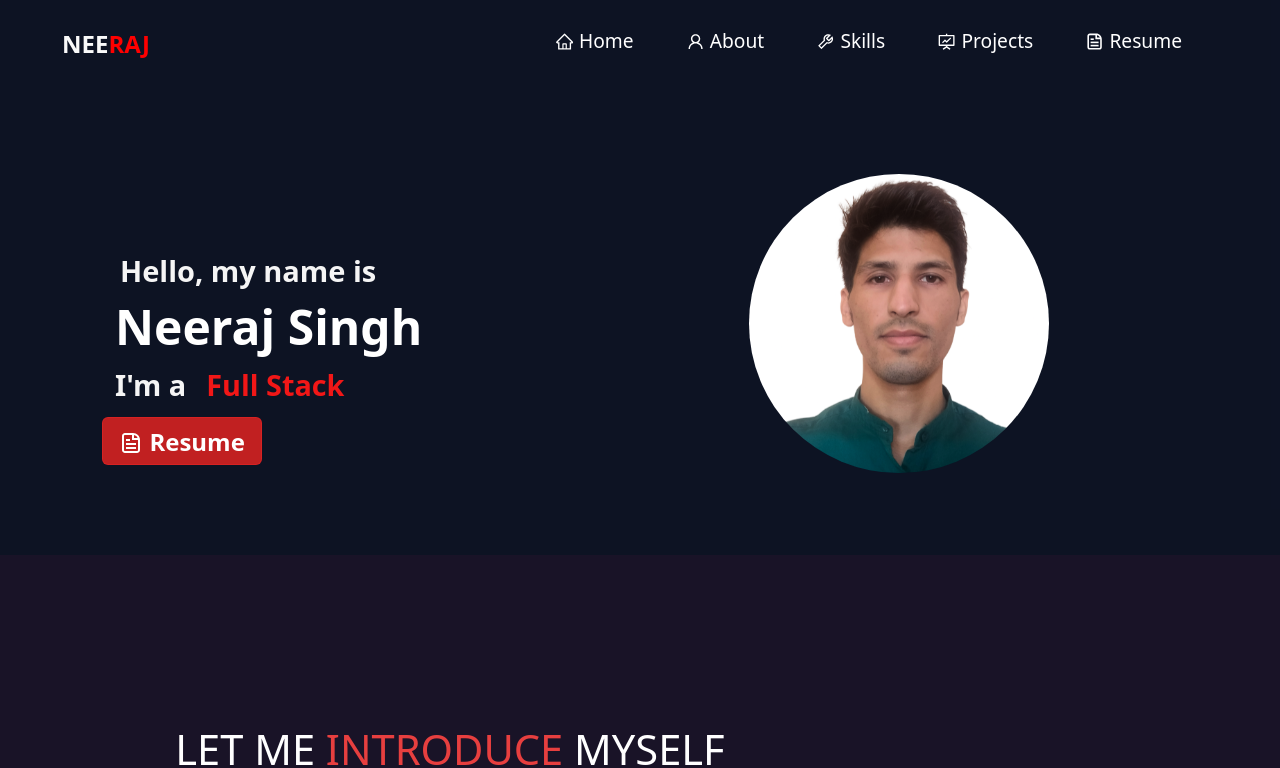
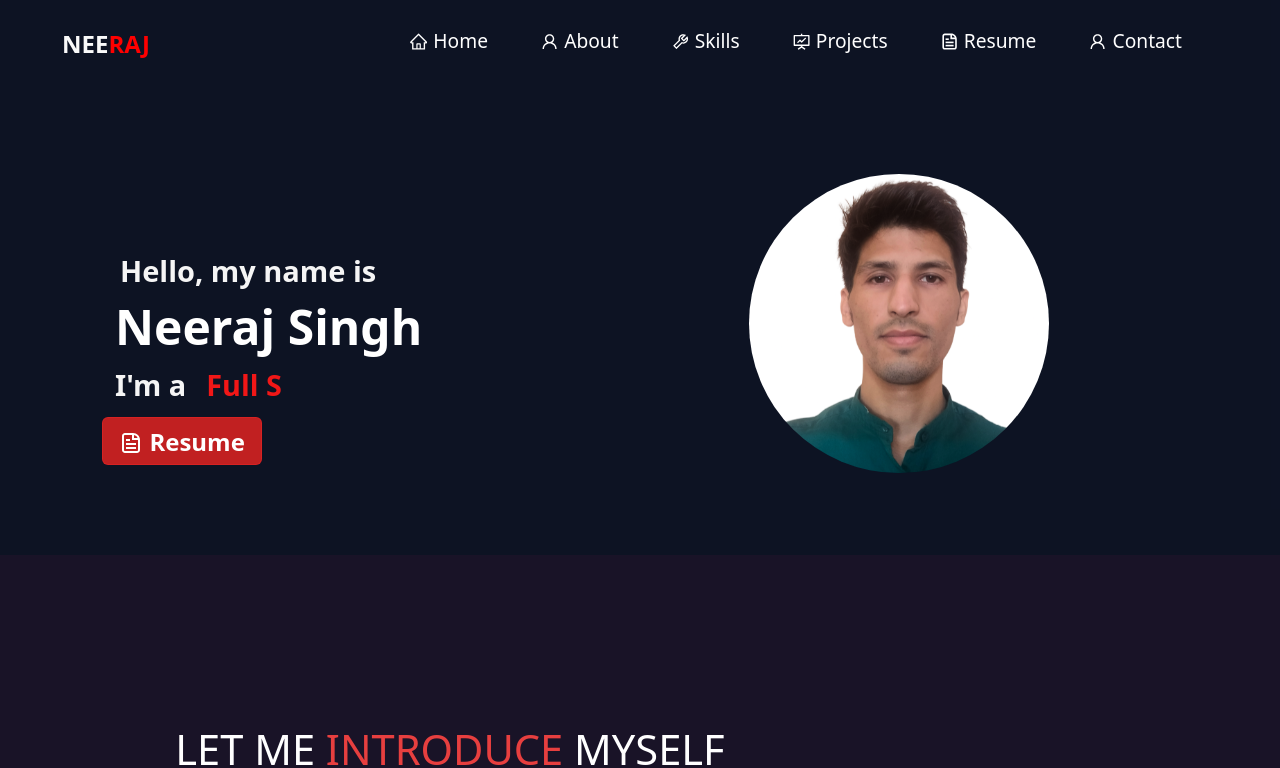
Before and after one commit to neerajsinghraikwal/neerajsinghraikwal.github.io, a React (Create React App) app: page /1 in a window 1280 px wide. Shown: the top 768 px of the page. Built offline with nearby package versions, Linux system fonts and the light colour scheme.

Commit message:
changes added

```diff
--- a/src/App.js
+++ b/src/App.js
@@ -1,27 +1,20 @@
 import Navbar from "./components/Navbar";
 import Home from "./components/Home/Home";
-import Footer from "./components/Footer";
-import {
-  BrowserRouter as Router,
-  Route,
-  Routes
-} from "react-router-dom";
+import { BrowserRouter as Router, Route, Routes } from "react-router-dom";
 import "./style.css";
 import "./App.css";
 import "bootstrap/dist/css/bootstrap.min.css";
 
 function App() {
-
   return (
     <div className="App">
       <Router>
-      <div className="App" >
+        <div className="App">
           <Navbar />
           <Routes>
             <Route path="/:id" element={<Home />} />
             <Route path="*" exact element={<Home />} />
           </Routes>
-        <Footer />
         </div>
       </Router>
     </div>
--- a/src/components/Footer.js
+++ b/src/components/Contact.js
@@ -3,9 +3,9 @@ import { Container, Row, Col } from "react-bootstrap";
 import { AiFillGithub, AiFillMail } from "react-icons/ai";
 // import { FaLinkedinIn } from "react-icons/fa";
 
-function Footer() {
+function Contact() {
   return (
-    <Container fluid className="footer">
+    <Container fluid className="footer" id="contact">
       <Row>
         <Col md={12} className="home-about-social">
           <h1>FIND ME ON</h1>
@@ -31,8 +31,8 @@ function Footer() {
                 className="icon-colour  home-social-icons"
               >
                 <FaLinkedinIn />
-              </a> */}
-            {/* </li> */}
+              </a>
+            </li> */}
             <li className="social-icons">
               <a
                 href="mailto:nsrneerajsingh2721@gmail.com"
@@ -92,8 +92,10 @@ function Footer() {
           </ul>
         </Col> */}
       {/* </Row> */}
+      <p style={{color:"white"}}>Email : nsrneerajsingh2721@gmail.com</p>
+      <p style={{color:"white"}}>Mobile No : 63963699986</p>
     </Container>
   );
 }
 
-export default Footer;
+export default Contact;
--- a/src/components/Home/Home.js
+++ b/src/components/Home/Home.js
@@ -8,6 +8,8 @@ import { useParams } from "react-router-dom";
 import loadable from "@loadable/component";
 
 import { CgFileDocument } from "react-icons/cg";
+import Contact from "../Contact";
+// import Footer from "../Footer";
 
 const Skills = loadable(() => import("../Skills/Skills"));
 const Projects = loadable(() => import("../Projects/Projects"));
@@ -16,8 +18,11 @@ function Home() {
   const { id } = useParams();
 
   useEffect(() => {
-    if ( window ){
-      const eleHeight = id && document.getElementById(id) ? document.getElementById(id).offsetTop : 0;
+    if (window) {
+      const eleHeight =
+        id && document.getElementById(id)
+          ? document.getElementById(id).offsetTop
+          : 0;
       window.scrollTo(0, eleHeight || 0);
     }
   });
@@ -29,7 +34,10 @@ function Home() {
         <Container className="home-content">
           <Row>
             <Col md={7} className="home-header">
-              <h1 className="heading" style={{ paddingBottom: 1,fontSize:"10px" }} >
+              <h1
+                className="heading"
+                style={{ paddingBottom: 1, fontSize: "10px" }}
+              >
                 <strong>Hello, my name is</strong>
                 {/* <span className="wave" role="img" aria-labelledby="wave">
                   👋🏻
@@ -45,7 +53,7 @@ function Home() {
               >
                 <Type />
               </div>
-              <div className="resume navbar-nav" >
+              <div className="resume navbar-nav">
                 <Button
                   style={{
                     backgroundColor: "red",
@@ -56,8 +64,7 @@ function Home() {
                     height: "3rem",
                   }}
                   className="main-resume"
-                    href="https://drive.google.com/file/d/1dBsnOZ3EGxhSGUsearzMJio2jZMax9v8/view?usp=sharing"
-                    target="_blank"
+                  href="https://drive.google.com/uc?export=download&id=1dBsnOZ3EGxhSGUsearzMJio2jZMax9v8"
                   rel="noreferrer"
                 >
                   <CgFileDocument style={{ marginBottom: "2px" }} /> Resume
@@ -66,7 +73,12 @@ function Home() {
             </Col>
 
             <Col md={5} style={{ paddingBottom: 20 }}>
-              <img style={{width:'300px'}}  src={myimage} alt="home pic" className="img-fluid" />
+              <img
+                style={{ width: "300px" }}
+                src={myimage}
+                alt="home pic"
+                className="img-fluid"
+              />
             </Col>
           </Row>
         </Container>
@@ -74,6 +86,7 @@ function Home() {
       <Home2 />
       <Skills />
       <Projects />
+      <Contact />
     </>
   );
 }
--- a/src/components/Navbar.js
+++ b/src/components/Navbar.js
@@ -2,7 +2,6 @@ import React, { useState, useEffect } from "react";
 import Navbar from "react-bootstrap/Navbar";
 import Nav from "react-bootstrap/Nav";
 import Container from "react-bootstrap/Container";
-// import logo from "../Assets/logo.png";
 import { Link } from "react-router-dom";
 import {
   AiOutlineHome,
@@ -115,6 +114,19 @@ function NavBar() {
                 <CgFileDocument style={{ marginBottom: "2px" }} /> Resume
               </Nav.Link>
             </Nav.Item>
+
+            <Nav.Item>
+              <Nav.Link
+                as={Link}
+                to="/contact"
+                onClick={() => updateExpanded(false)}
+              >
+                <AiOutlineUser
+                  style={{ marginBottom: "2px" }}
+                />{" "}
+                Contact
+              </Nav.Link>
+            </Nav.Item>
           </Nav>
         </Navbar.Collapse>
       </Container>
--- a/src/components/Pre.js
+++ /dev/null
@@ -1,6 +0,0 @@
-import React from "react";
-function Pre(props) {
-  return <div id={props.load ? "preloader" : "preloader-none"}></div>;
-}
-
-export default Pre;
--- a/src/components/Projects/Projects.js
+++ b/src/components/Projects/Projects.js
@@ -8,6 +8,22 @@ import zoomcar from "../../Assets/zoomcar.png";
 const ProjectCard = loadable(() => import("./ProjectCards"));
 
 const projects = [
+  {
+    imgPath: "https://user-images.githubusercontent.com/103197193/208367218-a6629c26-0fee-4e39-ba3f-d168af06df15.png",
+    title: "Glamour",
+    description: "Glamour is an Indian e-commerce company that sells cosmetics and personal care products",
+    link: "https://github.com/sranbir392/Project_1/tree/main/finalproject",
+    demo: "https://jovial-entremet-naturebasketclone.netlify.app/index.html",
+    stack: ["javascript", "node", "html", "css", "mongodb","express"]
+  },
+  {
+    imgPath: "https://user-images.githubusercontent.com/101583807/204452594-f64b42f8-03d4-45f7-aa70-242e474f649f.png",
+    title: "Olx Clone",
+    description: "Becho.com is MERN Stack e-commerce web application that allows for sale from cars, furniture, electronics to jobs and services listings. Buy or sell something today visit the products listing page and you will see all the products, apply filters as per your need and in just a few clicks you can buy any products from the website.",
+    link: "https://github.com/zuhedshaikh95/awesome-volleyball-5374",
+    demo: "https://marvelous-pudding-625465.netlify.app/?limit=4",
+    stack: ["javascript", "node", "html", "css", "git","mongodb","express"]
+  },
   {
     imgPath: nature,
     title: "Nature Basket Clone",
--- a/src/style.css
+++ b/src/style.css
@@ -447,6 +447,8 @@ html {
   transition: all 0.5s ease 0s !important;
   height: fit-content !important;
   display:flex
+
+  /* width: 100%; */
 }
 .project-card-view:hover {
   filter: brightness(1.02);
@@ -704,7 +706,8 @@ p {
   transition: all .3s ease-in-out;
   background-color: transparent !important;
   position: relative;
-  display: flex
+  display: flex;
+  flex-direction: column
 }
 
 .project-card:hover .glass {
```
Also changed, not shown: src/components/Skills/Toolstack.js (+0 -9 lines), 1 other file (tests, documents, lock files or other folders). Lines whose indentation alone changed are shown as unchanged.
